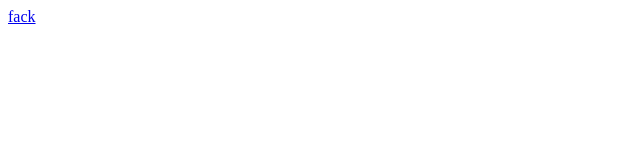
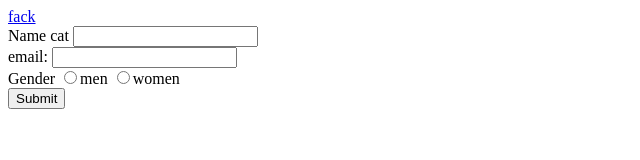
Before and after one commit to RevideK/html, a plain HTML site: page form.html in a window 1280 px wide. Shown: the whole page, without its empty margins (0-640 px from the left). Drawn offline with Linux system fonts and the light colour scheme.

Commit message:
Sample code

```diff
--- a/form.html
+++ b/form.html
@@ -4,9 +4,29 @@
         <meta charset="UTF-8">
         <meta name="viewport" content="width=device-width, initial-scale=1.0">
         <meta http-equiv="X-UA-Compatible" content="ie=edge">
-    <title> HTML Form</title>
+        <title>HTML Form</title>
     </head>
     <body>
         <a href="index.html">fack</a>
+        <form method="POST"action="https://formspree.io/revide606888@gmail.com">
+            <label>
+           Name cat   <input type="text" name="user-name">
+            </label>
+            <br>
+            <label for="user-email"> email: </label>
+
+            <input id="user-email" type="email" name="user-email">
+            <br>
+            <label>Gender</label>
+            <label>
+                <input type="radio" name="gender" value="male">men
+            </label>
+             <label>
+                <input type="radio" name="gender" value="female">women
+            </label>
+
+            <br>
+            <input type="submit">
+        </form>
     </body>
 </html>
```
Lines whose indentation alone changed are shown as unchanged.
